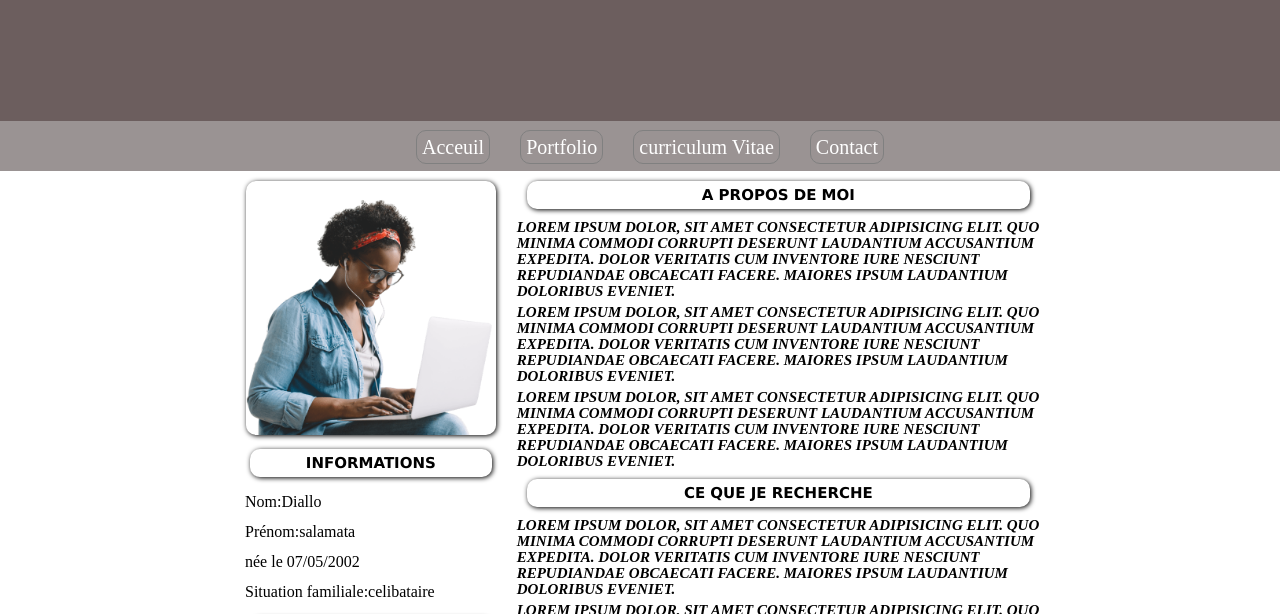
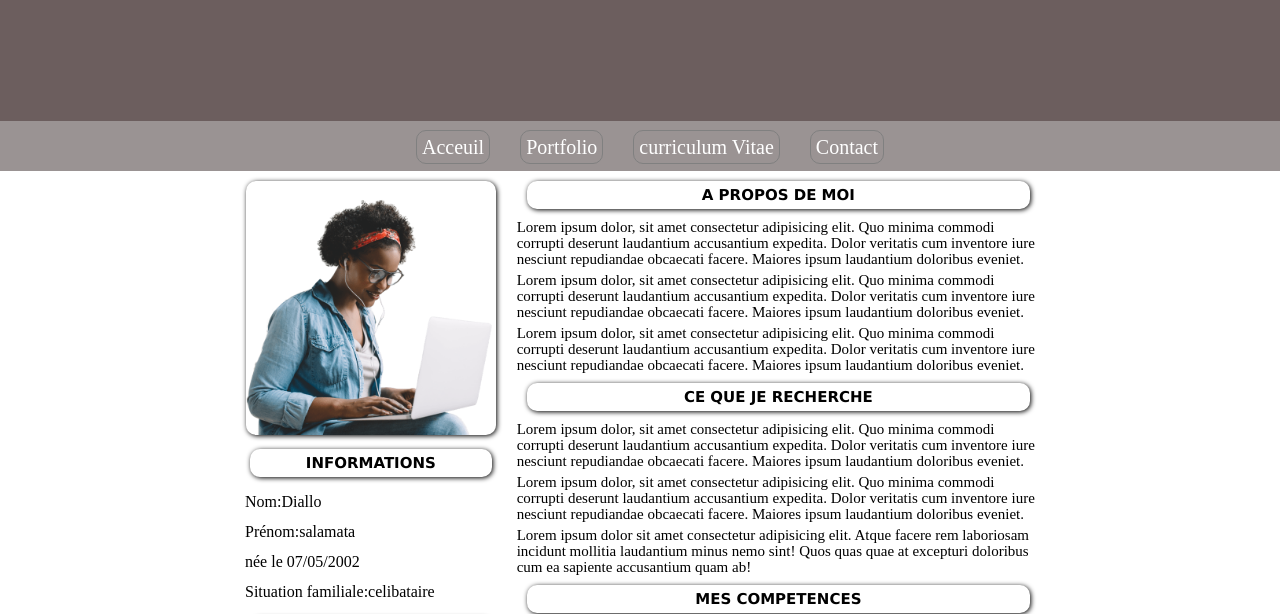
Before and after one commit to salmadiallo/site-pour-mon-portefolio, a plain HTML site: page index.html in a window 1280 px wide. Shown: the part 79-693 px from the top of the page. Drawn offline with Linux system fonts and the light colour scheme.

Commit message:
modification du style d'ecriture

```diff
--- a/Css/style.css
+++ b/Css/style.css
@@ -302,8 +302,3 @@ textarea{
       flex-direction: column;
    }
 }
-h3 + div{
-   font-weight: bold;
-   text-transform: uppercase;
-   font-style: italic;
-}
```
